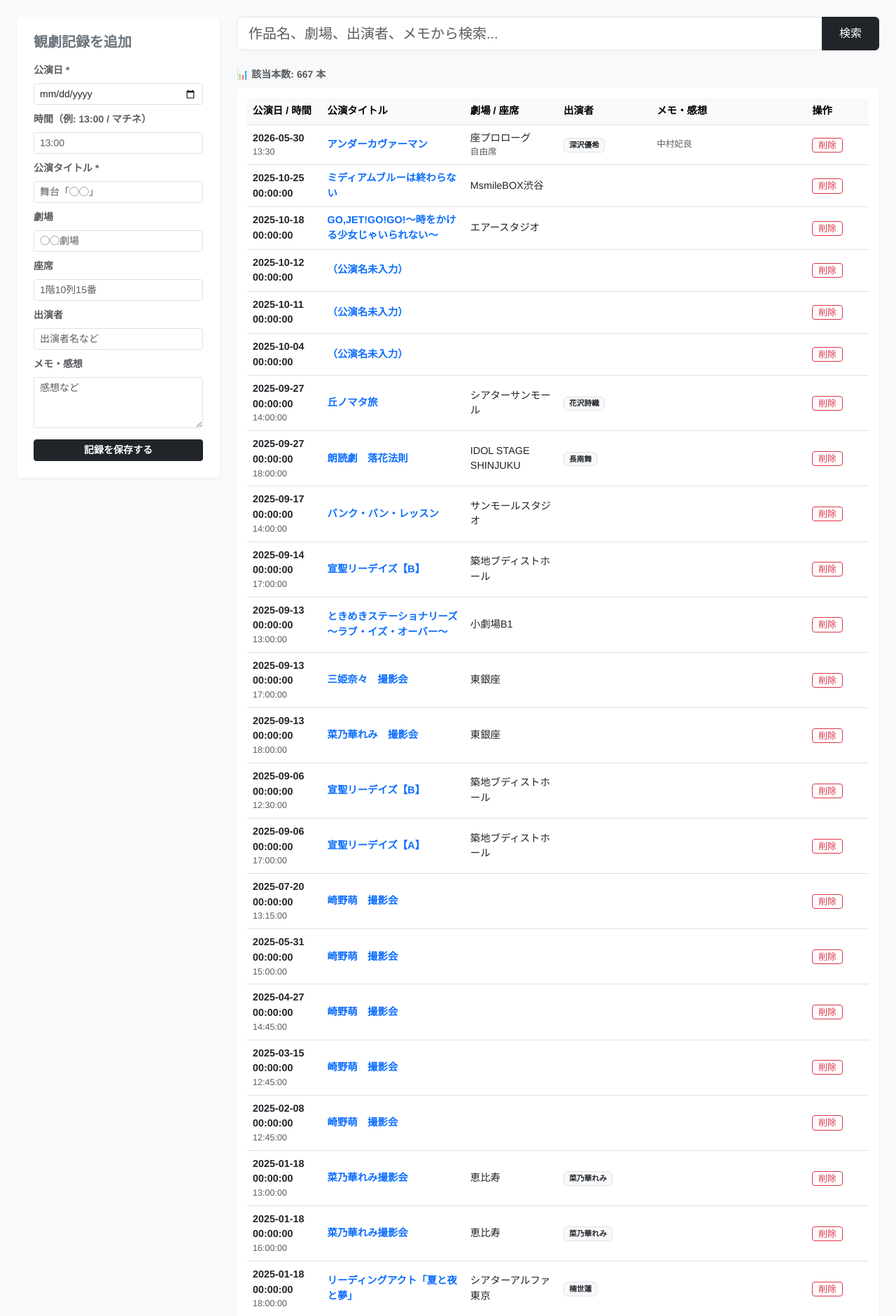
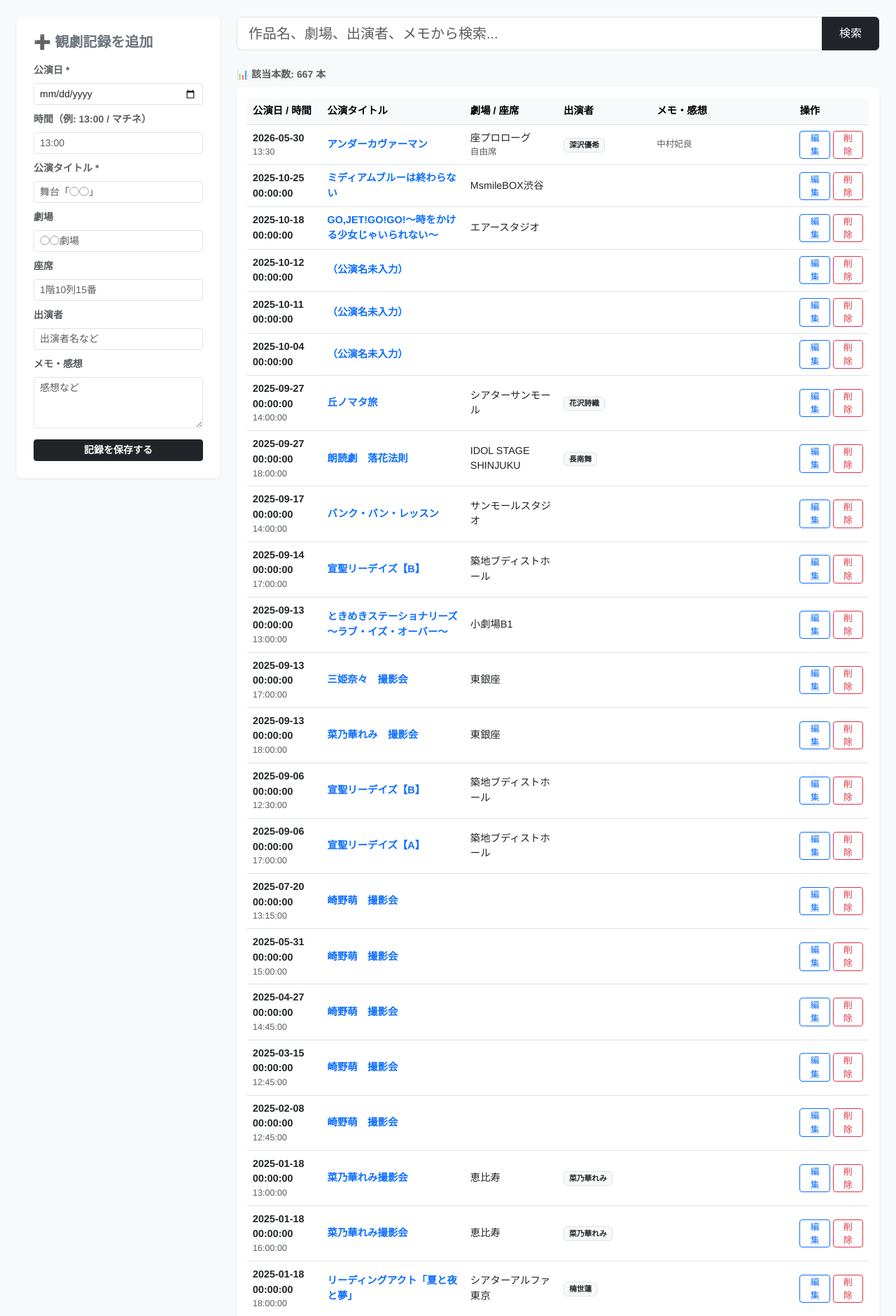
Before and after one commit to Hisao-S/theaterlog, a Flask app: page / in a window 1280 px wide. Shown: the part 56-1937 px from the top of the page at 70% size. Run offline with Flask 3, Linux system fonts and the light colour scheme; data comes from the database, SQL or seed files in the repository.

Commit message:
Update index.html

```diff
--- a/templates/index.html
+++ b/templates/index.html
@@ -23,38 +23,48 @@
 <div class="container-fluid px-4">
     <div class="row">
         <div class="col-md-3 mb-4">
-            <div class="card p-4">
-                <h5 class="card-title mb-3 fw-bold text-secondary">観劇記録を追加</h5>
+            <div class="card p-4 {% if edit_log %}border border-primary{% endif %}">
+                <h5 class="card-title mb-3 fw-bold {% if edit_log %}text-primary{% else %}text-secondary{% endif %}">
+                    {% if edit_log %} 📝 記録を修正中 {% else %} ➕ 観劇記録を追加 {% endif %}
+                </h5>
                 <form method="POST">
+                    <input type="hidden" name="edit_id" value="{{ edit_log.rowid if edit_log else '' }}">
+
                     <div class="mb-2">
                         <label class="form-label text-muted small fw-bold">公演日 *</label>
-                        <input type="date" name="date" class="form-control form-control-sm" required>
+                        <input type="date" name="date" class="form-control form-control-sm" value="{{ edit_log.date if edit_log else '' }}" required>
                     </div>
                     <div class="mb-2">
                         <label class="form-label text-muted small fw-bold">時間（例: 13:00 / マチネ）</label>
-                        <input type="text" name="time" class="form-control form-control-sm" placeholder="13:00">
+                        <input type="text" name="time" class="form-control form-control-sm" placeholder="13:00" value="{{ edit_log.time if edit_log else '' }}">
                     </div>
                     <div class="mb-2">
                         <label class="form-label text-muted small fw-bold">公演タイトル *</label>
-                        <input type="text" name="title" class="form-control form-control-sm" placeholder="舞台「◯◯」" required>
+                        <input type="text" name="title" class="form-control form-control-sm" placeholder="舞台「◯◯」" value="{{ edit_log.title if edit_log else '' }}" required>
                     </div>
                     <div class="mb-2">
                         <label class="form-label text-muted small fw-bold">劇場</label>
-                        <input type="text" name="theater" class="form-control form-control-sm" placeholder="◯◯劇場">
+                        <input type="text" name="theater" class="form-control form-control-sm" placeholder="◯◯劇場" value="{{ edit_log.theater if edit_log else '' }}">
                     </div>
                     <div class="mb-2">
                         <label class="form-label text-muted small fw-bold">座席</label>
-                        <input type="text" name="seat" class="form-control form-control-sm" placeholder="1階10列15番">
+                        <input type="text" name="seat" class="form-control form-control-sm" placeholder="1階10列15番" value="{{ edit_log.seat if edit_log else '' }}">
                     </div>
                     <div class="mb-2">
                         <label class="form-label text-muted small fw-bold">出演者</label>
-                        <input type="text" name="handler" class="form-control form-control-sm" placeholder="出演者名など">
+                        <input type="text" name="handler" class="form-control form-control-sm" placeholder="出演者名など" value="{{ edit_log.handler if edit_log else '' }}">
                     </div>
                     <div class="mb-3">
                         <label class="form-label text-muted small fw-bold">メモ・感想</label>
-                        <textarea name="memo" class="form-control form-control-sm" rows="3" placeholder="感想など"></textarea>
+                        <textarea name="memo" class="form-control form-control-sm" rows="3" placeholder="感想など">{{ edit_log.memo if edit_log else '' }}</textarea>
                     </div>
-                    <button type="submit" class="btn btn-dark w-100 fw-bold btn-sm">記録を保存する</button>
+
+                    <button type="submit" class="btn {% if edit_log %}btn-primary{% else %}btn-dark{% endif %} w-100 fw-bold btn-sm">
+                        {% if edit_log %} 修正内容を保存する {% else %} 記録を保存する {% endif %}
+                    </button>
+                    {% if edit_log %}
+                        <a href="/" class="btn btn-outline-secondary w-100 btn-sm fw-bold mt-2">キャンセル</a>
+                    {% endif %}
                 </form>
             </div>
         </div>
@@ -80,13 +90,13 @@
                             <th style="width: 23%">公演タイトル</th>
                             <th style="width: 15%">劇場 / 座席</th>
                             <th style="width: 15%">出演者</th>
-                            <th style="width: 25%">メモ・感想</th>
-                            <th style="width: 10%">操作</th>
+                            <th style="width: 23%">メモ・感想</th>
+                            <th style="width: 12%">操作</th>
                         </tr>
                     </thead>
                     <tbody>
                         {% for log in logs %}
-                        <tr>
+                        <tr {% if edit_log and edit_log.rowid == log.rowid %}class="table-primary-light" style="background-color: #e6f2ff;"{% endif %}>
                             <td>
                                 <div class="fw-bold text-dark">{{ log.date }}</div>
                                 <div class="text-muted small">{{ log.time }}</div>
@@ -99,9 +109,12 @@
                             <td><span class="badge bg-light text-dark border text-wrap text-start">{{ log.handler }}</span></td>
                             <td class="text-muted small" style="white-space: pre-wrap;">{{ log.memo }}</td>
                             <td>
-                                <form action="/delete/{{ log.rowid }}" method="POST" onsubmit="return confirm('この観劇記録を本当に削除しますか？');">
-                                    <button type="submit" class="btn btn-outline-danger btn-sm py-0 px-2" style="font-size: 0.8rem;">削除</button>
-                                </form>
+                                <div class="d-flex gap-1">
+                                    <a href="/?edit={{ log.rowid }}" class="btn btn-outline-primary btn-sm py-0 px-2" style="font-size: 0.8rem;">編集</a>
+                                    <form action="/delete/{{ log.rowid }}" method="POST" onsubmit="return confirm('この観劇記録を本当に削除しますか？');">
+                                        <button type="submit" class="btn btn-outline-danger btn-sm py-0 px-2" style="font-size: 0.8rem;">削除</button>
+                                    </form>
+                                </div>
                             </td>
                         </tr>
                         {% else %}
```
